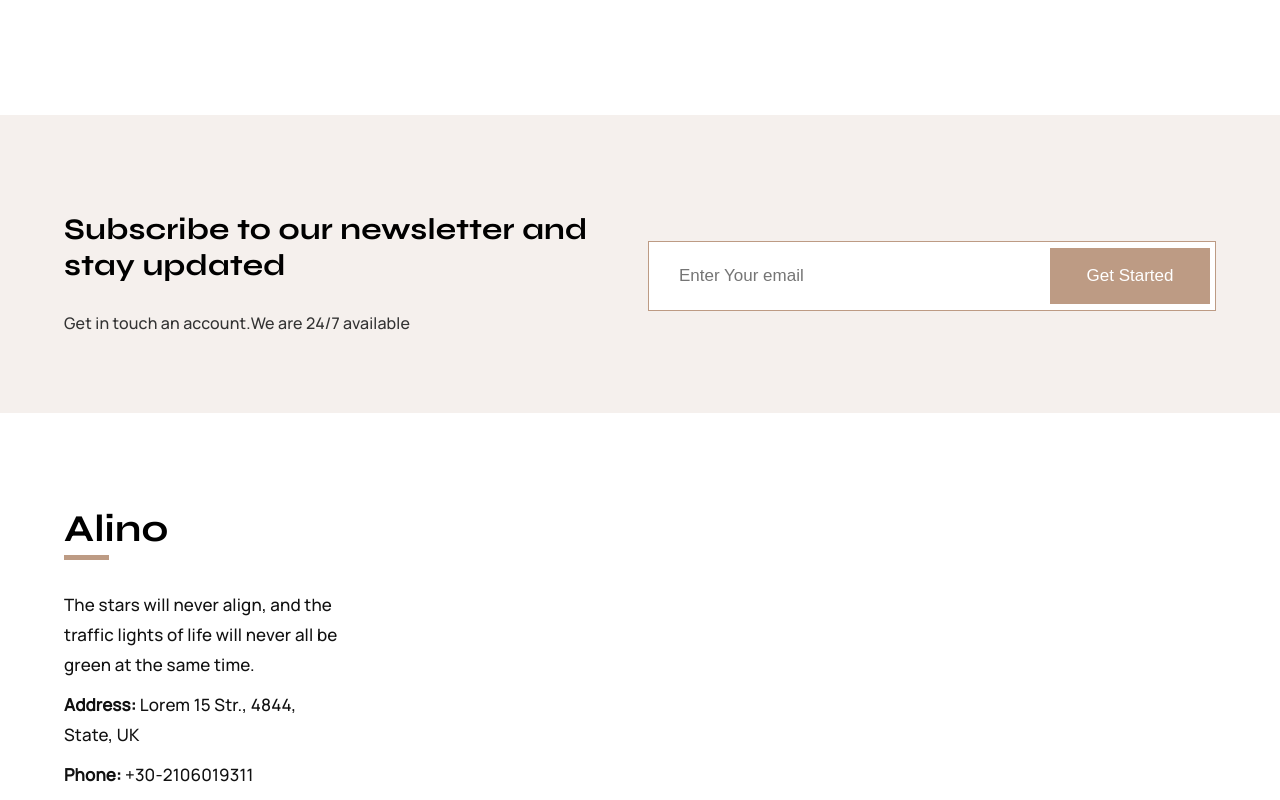
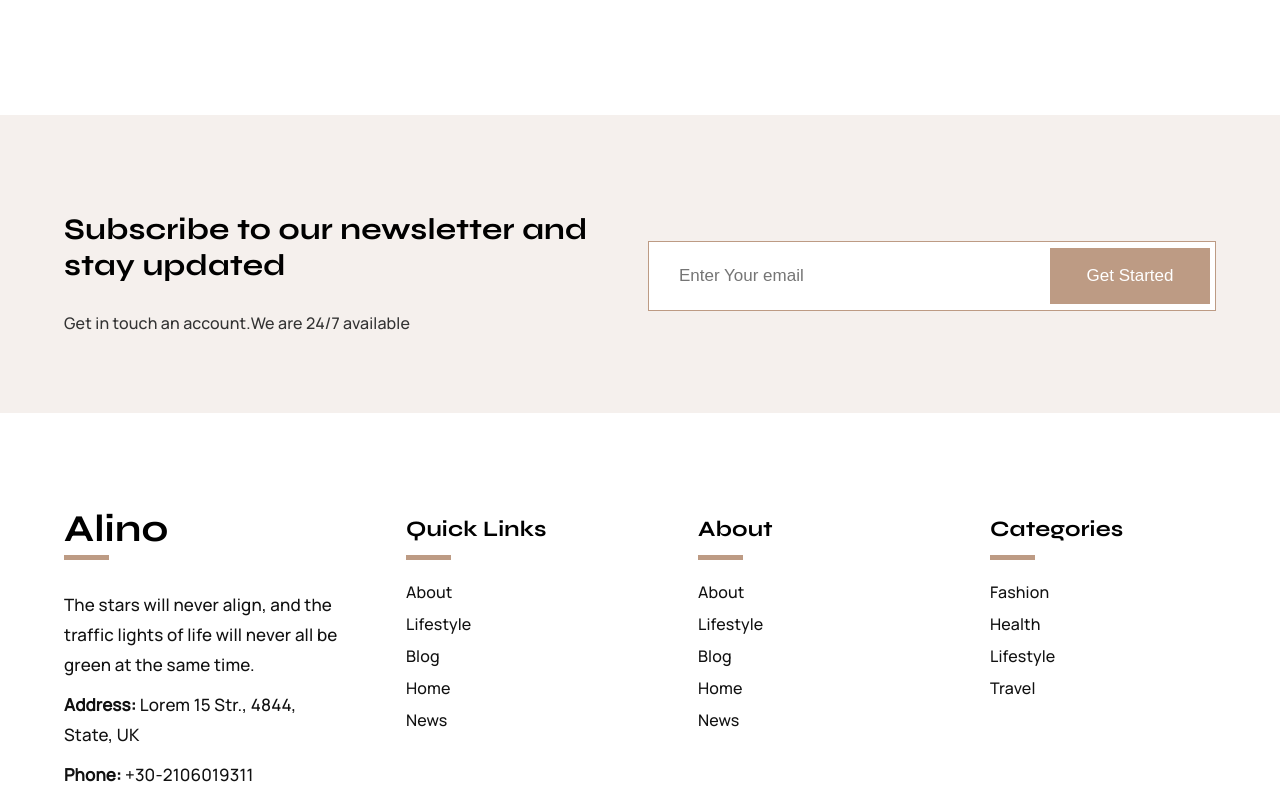
Before and after one commit to AnatoliiZh/react-project-control, a React (Create React App) app: page / in a window 1280 px wide. Shown: the part 3610-4410 px from the top of the page. Built offline with nearby package versions, Linux system fonts and the light colour scheme.

Commit message:
add footer 2-4

```diff
--- a/src/container/Footer/Footer.scss
+++ b/src/container/Footer/Footer.scss
@@ -22,6 +22,7 @@
         margin-top: 30px;
         font-family: "Manrope";
         font-weight: 500;
+
     }
     .footer-address-phone{
         font-size: 17px;
@@ -35,4 +36,26 @@
             font-weight: bolder;
         }
     }
+    .footer-2, .footer-3, .footer-4{
+        margin-left: 50px;
+
+        .footer-title-2, .footer-title-3, .footer-title-4 {
+            font-family: Syne;
+            font-size: 22px;
+            font-weight: 700;
+            line-height: 32px;
+            color: #000;
+            margin-bottom: 10px;
+        }
+        .footer-list{
+            list-style: none;
+            font-size: 16px;
+            line-height: 32px;
+            color: #111;
+            font-family: "Manrope";
+            font-weight: 500;
+            padding: 0;
+
+        }
+    }
 }
--- a/src/container/Footer/Footer.tsx
+++ b/src/container/Footer/Footer.tsx
@@ -26,9 +26,44 @@ const Footer = (props: Props) => {
                             +30-2106019311
                         </div>
                     </Grid>
-                    <Grid item xs={3}></Grid>
-                    <Grid item xs={3}></Grid>
-                    <Grid item xs={3}></Grid>
+                    <Grid item xs={3}>
+                        <div className="footer-2">
+                            <div className="footer-title-2">Quick Links</div>
+                            <div className="footer-line"></div>
+                            <ul className="footer-list">
+                                <li>About</li>
+                                <li>Lifestyle</li>
+                                <li>Blog</li>
+                                <li>Home</li>
+                                <li>News</li>
+                            </ul>
+                        </div>
+                    </Grid>
+                    <Grid item xs={3}>
+                        <div className="footer-3">
+                            <div className="footer-title-3">About</div>
+                            <div className="footer-line"></div>
+                            <ul className="footer-list">
+                                <li>About</li>
+                                <li>Lifestyle</li>
+                                <li>Blog</li>
+                                <li>Home</li>
+                                <li>News</li>
+                            </ul>
+                        </div>
+                    </Grid>
+                    <Grid item xs={3}>
+                        <div className="footer-4">
+                            <div className="footer-title-4">Categories</div>
+                            <div className="footer-line"></div>
+                            <ul className="footer-list">
+                                <li>Fashion</li>
+                                <li>Health</li>
+                                <li>Lifestyle</li>
+                                <li>Travel</li>
+                            </ul>
+                        </div>
+                    </Grid>
                 </Grid>
             </Container>
         </div>
```
